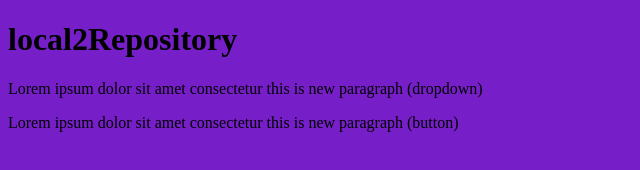
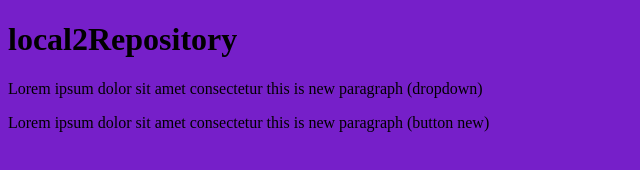
Before and after one commit to codegmj/local2Repository, a plain HTML site: page index.html in a window 1280 px wide. Shown: the full height of the page, 0-640 px from the left. Drawn offline with Linux system fonts and the light colour scheme.

Commit message:
Added new botton in Featurebranch

```diff
--- a/index.html
+++ b/index.html
@@ -1,15 +1,18 @@
 <!DOCTYPE html>
 <html lang="en">
+
 <head>
     <meta charset="UTF-8">
     <meta name="viewport" content="width=device-width, initial-scale=1.0">
     <title>2Repository</title>
     <link rel="stylesheet" href="style.css">
 </head>
+
 <body>
     <h1>local2Repository</h1>
     <p>Lorem ipsum dolor sit amet consectetur this is new paragraph (dropdown)</p>
-    <p>Lorem ipsum dolor sit amet consectetur this is new paragraph (button)</p>
+    <p>Lorem ipsum dolor sit amet consectetur this is new paragraph (button new)</p>
 
 </body>
+
 </html>
```
